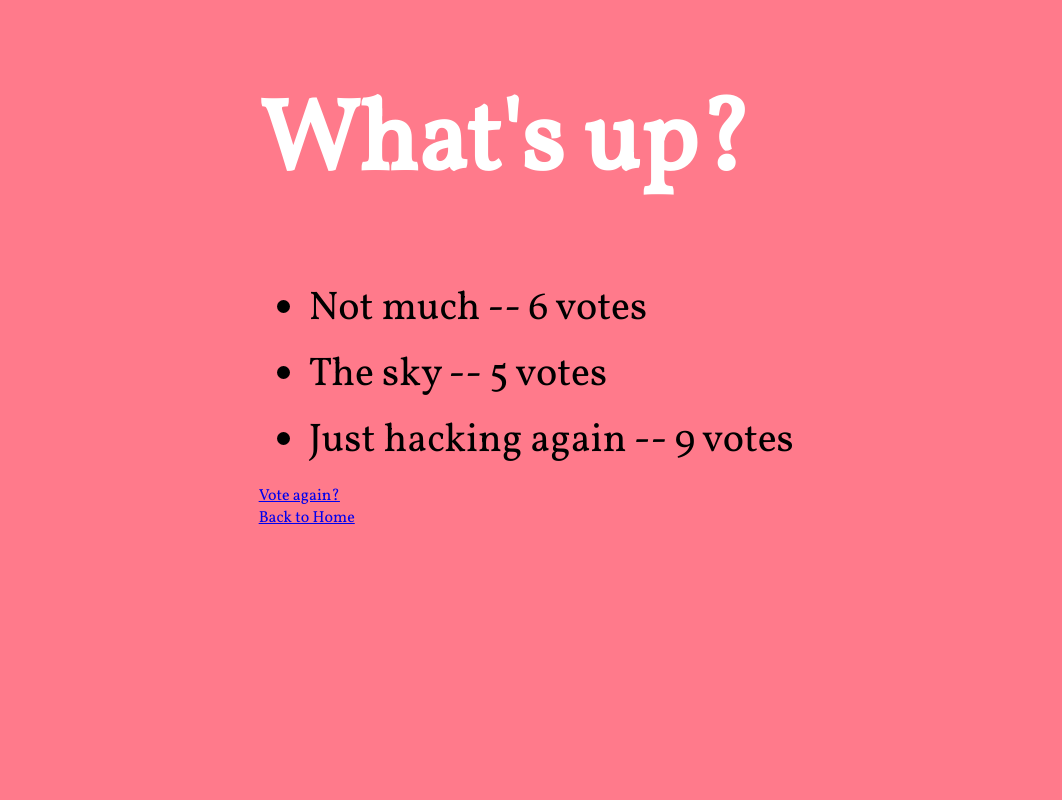
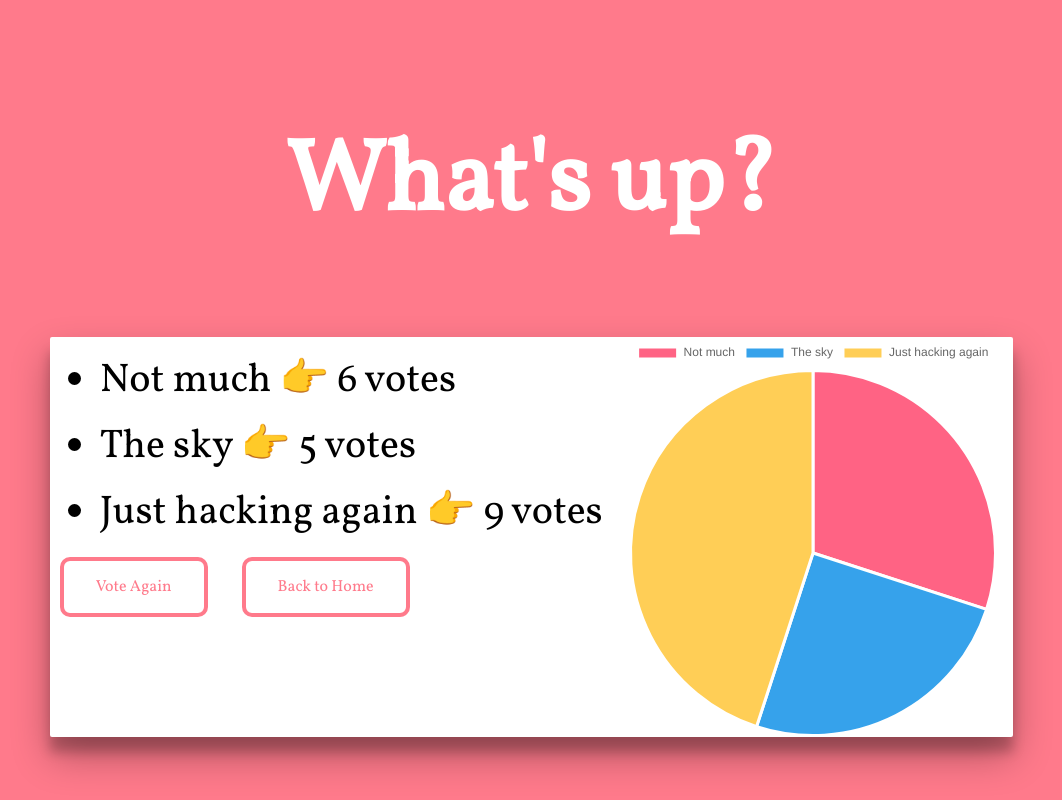
Before and after one commit to boomcamp/first-django-app-submission, a Django app: page /polls/1/results/ in a window 1280 px wide. Shown: the whole page, without its empty margins (104-1166 px from the left). Run offline with Django 3.2, Linux system fonts and the light colour scheme; data comes from the database, SQL or seed files in the repository; both versions use the stored data as it was after the commit.

Commit message:
Added Charts using Charts.js; improved Polls App look

```diff
--- a/my-app/sample/polls/static/polls/style.css
+++ b/my-app/sample/polls/static/polls/style.css
@@ -5,18 +5,23 @@ body {
     height: 98vh;
     width: 98vw;
     align-items: center;
+    flex-direction: column;
+
 }
 .card{
     font-family: 'Vollkorn', serif;
-    height: 100%;
+    height: 50%;
+
 }
 
 .title{
     color: #fff;
     font-size: 100px;
+    font-family: 'Vollkorn', serif;
 }
 
 .option{
+    font-family: 'Vollkorn', serif;
     text-decoration: none;
     color: black;
     font-size: 40px;
@@ -28,7 +33,59 @@ body {
     color: black;
     font-size: 40px;
     margin: 10px;
+
 }
     .option-index:hover{
         color: #fff;
     }
+
+
+.the-card {
+
+    background: #fff;
+    border-radius: 2px;
+    display: flex;
+    height: auto;
+    margin: 1rem;
+    position: relative;
+    width: auto;
+    box-shadow: 0 19px 38px rgba(0,0,0,0.30), 0 15px 12px rgba(0,0,0,0.22);
+    }
+
+.the-button{
+    background-color: #fff;
+    border: 4px solid #ff7a8b;
+    color: #ff7a8b;
+    padding: 15px 32px;
+    text-align: center;
+    text-decoration: none;
+    display: inline-block;
+    font-size: 16px;
+    font-family: 'Vollkorn', serif;
+    border-radius: 10px;
+}
+.the-button:hover{
+    background-color: #ff7a8b;
+    border: 4px solid #ff7a8b;
+    color: #fff;
+}
+
+.other{
+    border: 4px solid #fff;
+    padding: 15px 32px;
+    text-align: center;
+    text-decoration: none;
+    display: inline-block;
+    font-size: 16px;
+    font-family: 'Vollkorn', serif;
+    border-radius: 10px;
+    background-color: #ff7a8b;
+    color: #fff;
+    font-family: 'Vollkorn', serif;
+}
+
+.other:hover{
+    background-color: #fff;
+    color: #ff7a8b;
+    border: 4px solid #fff;
+}
--- a/my-app/sample/polls/templates/polls/detail.html
+++ b/my-app/sample/polls/templates/polls/detail.html
@@ -10,9 +10,10 @@
     <form action="{% url 'polls:vote' question.id %}" method="post">
         {% csrf_token %}
         {% for choice in question.choice_set.all %}
+
         <input type="radio" name="choice" id="choice{{ forloop.counter }}" value="{{ choice.id }}">
         <label class="option" for="choice{{ forloop.counter }}">{{ choice.choice_text }}</label><br>
         {% endfor %}
-        <input type="submit" value="Vote">
+        <input class="the-button other" type="submit" value="Vote">
     </form>
 </div>
--- a/my-app/sample/polls/templates/polls/results.html
+++ b/my-app/sample/polls/templates/polls/results.html
@@ -1,19 +1,66 @@
 {% load static %}
 
+<link rel="stylesheet" type="text/css" href="{% static 'polls/style.css' %}">
+<script src="https://cdnjs.cloudflare.com/ajax/libs/Chart.js/2.9.3/Chart.min.js"></script>
 <link href="https://fonts.googleapis.com/css?family=Vollkorn&display=swap" rel="stylesheet">
-<link rel="stylesheet" type="text/css" href="{% static 'polls/style.css' %}">
-<div class="card">
 
 <h1 class="title">{{ question.question_text }}</h1>
-
+<div class="the-card">
+    <div>
         <ul>
             {% for choice in question.choice_set.all %}
-        <li class="option">{{ choice.choice_text }} -- {{ choice.votes }} vote{{ choice.votes|pluralize }}</li>
+            <li class="option">{{ choice.choice_text }} 👉 {{ choice.votes }} vote{{ choice.votes|pluralize }}</li>
             {% endfor %}
         </ul>
 
-    <a href="{% url 'polls:detail' question.id %}">Vote again?</a>
+        <div style="display: flex; margin-left: 10px; justify-content: space-between;  width: 350px ">
+            <a href="{% url 'polls:detail' question.id %}">
+                <button class="the-button">
+                    Vote Again
+                </button>
+            </a>
             </br>
-    <a href="{% url 'polls:index' %}">Back to Home</a>
+            <a href="{% url 'polls:index' %}"><button class="the-button">
+                    Back to Home
+                </button></a>
+        </div>
 
     </div>
+    <div>
+        <canvas id="myChart" width="400" height="400"></canvas>
+    </div>
+</div>
+
+<script>
+    var text = [];
+    var vote = []
+    {% for choice in question.choice_set.all %}
+    text.push("{{choice.choice_text}}")
+    vote.push("{{choice.votes}}")
+    {% endfor %}
+
+    var ctx = document.getElementById('myChart').getContext('2d');
+    var myChart = new Chart(ctx, {
+        type: 'pie',
+        data: {
+            labels: text,
+            datasets: [{
+                label: '# of Votes',
+                data: vote,
+                backgroundColor: [
+                    'rgba(255, 99, 132, 1)',
+                    'rgba(54, 162, 235, 1)',
+                    'rgba(255, 206, 86, 1)',
+
+                ],
+                borderColor: [
+                    'rgba(255, 255, 255, 1)',
+                    'rgba(255, 255, 255, 1)',
+                    'rgba(255, 255, 255, 1)',
+                ],
+                borderWidth: 3
+            }]
+        },
+
+    });
+</script>
```
Also changed, not shown: my-app/sample/db.sqlite3. Lines whose indentation alone changed are shown as unchanged.
